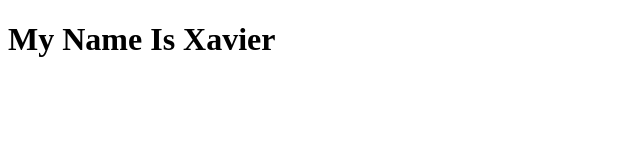
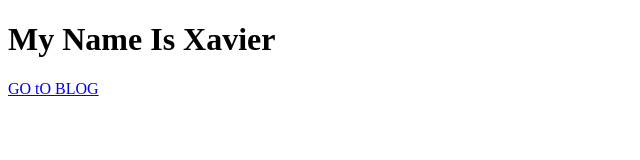
Before and after one commit to XavierCastle/FirstProject, a plain HTML site: page index.html in a window 1280 px wide. Shown: the whole page, without its empty margins (0-640 px from the left). Drawn offline with Linux system fonts and the light colour scheme.

Commit message:
Update index.html

```diff
--- a/index.html
+++ b/index.html
@@ -8,5 +8,7 @@
 </head>
 <body>
     <h1>My Name Is Xavier</h1>
+
+    <a href="HTML FES\index.html">GO tO BLOG</a>
 </body>
 </html>
```
